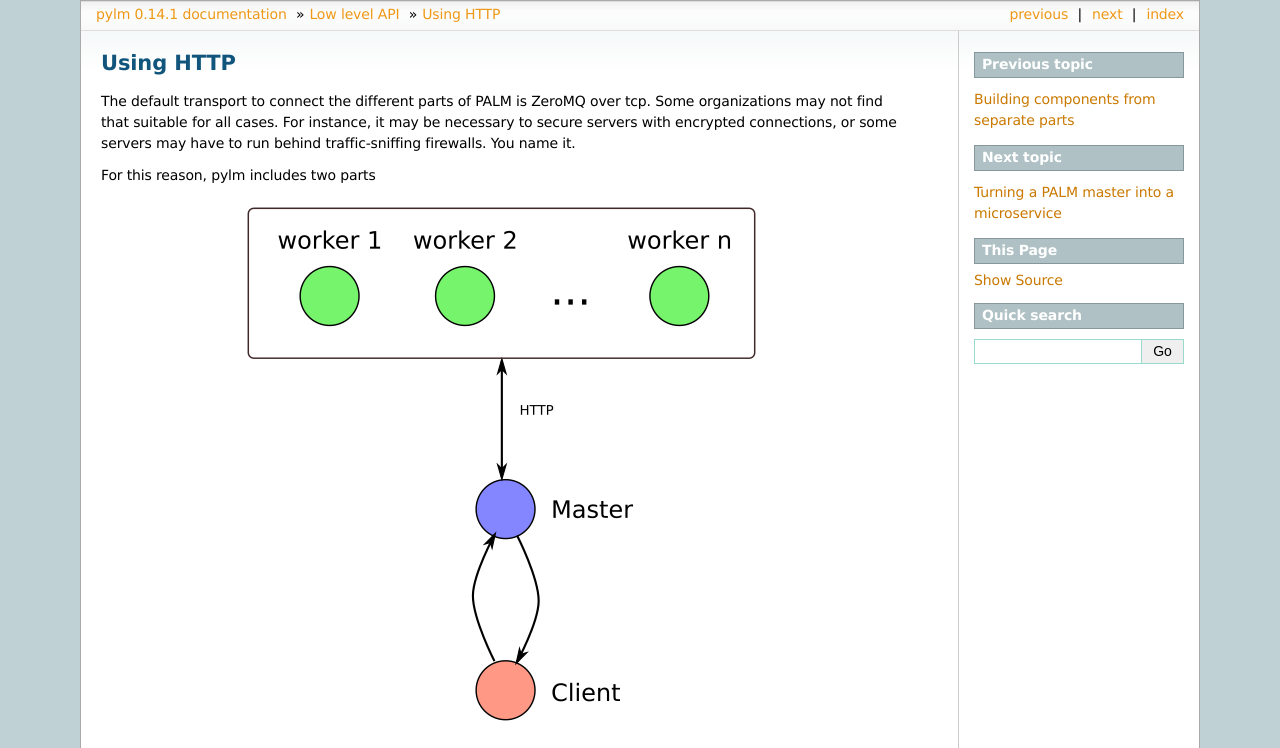
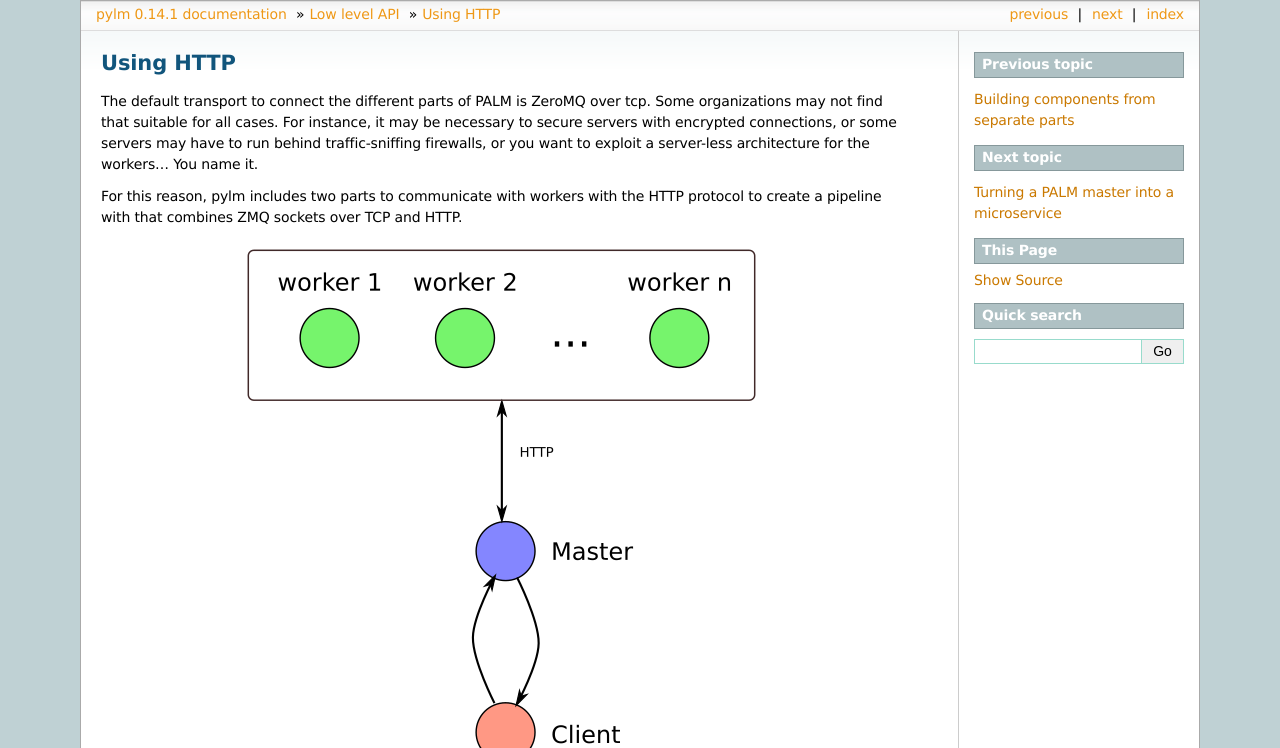
Before and after one commit to nfqsolutions/pylm, a Sphinx documentation site: the page built from docs/source/http.rst, in a window 1280 px wide. Shown: the top 748 px of the page. Built offline with Sphinx 7.4.7, drawn with Linux system fonts in a browser that asks for light colours; some of the changed text lies outside the part shown; grey boxes are pictures that could not be loaded.

Commit message:
Documented all the HTTP stack.

```diff
--- a/docs/source/http.rst
+++ b/docs/source/http.rst
@@ -1,11 +1,15 @@
 Using HTTP
 ==========
 
-The default transport to connect the different parts of PALM is ZeroMQ over tcp. Some organizations may not find
-that suitable for all cases. For instance, it may be necessary to secure servers with encrypted connections,
-or some servers may have to run behind traffic-sniffing firewalls. You name it.
+The default transport to connect the different parts of PALM is ZeroMQ over
+tcp. Some organizations may not find that suitable for all cases. For
+instance, it may be necessary to secure servers with encrypted connections,
+or some servers may have to run behind traffic-sniffing firewalls, or you
+want to exploit a server-less architecture for the workers... You name it.
 
-For this reason, pylm includes two parts
+For this reason, pylm includes two parts to communicate with workers with the
+HTTP protocol to create a pipeline with that combines ZMQ sockets over TCP
+and HTTP.
 
 .. only:: html
 
@@ -24,7 +28,10 @@
     :linenos:
 
 
-The
+Pylm provides a way to implement a worker in a very similar fashion to the
+previous workers that were shown, and to obtain a WSGI application from it.
+If you are not familiar with WSGI, it is a standarised way in which Python
+applications are able to talk with web servers.
 
 .. literalinclude:: ../../examples/http/web_worker.py
     :language: python
@@ -35,6 +42,9 @@
     :language: python
     :linenos:
 
+Since the worker is now a WSGI application, you can run it with the web
+server of your choice.
+
 .. code::
 
     $> gunicorn -w 4 -b 127.0.0.1:8888 web_worker:app
```
Also changed, not shown: docs/source/ll-api-docstrings.rst (+9 -0 lines), docs/source/microservice.rst (+13 -0 lines), 1 other file.
